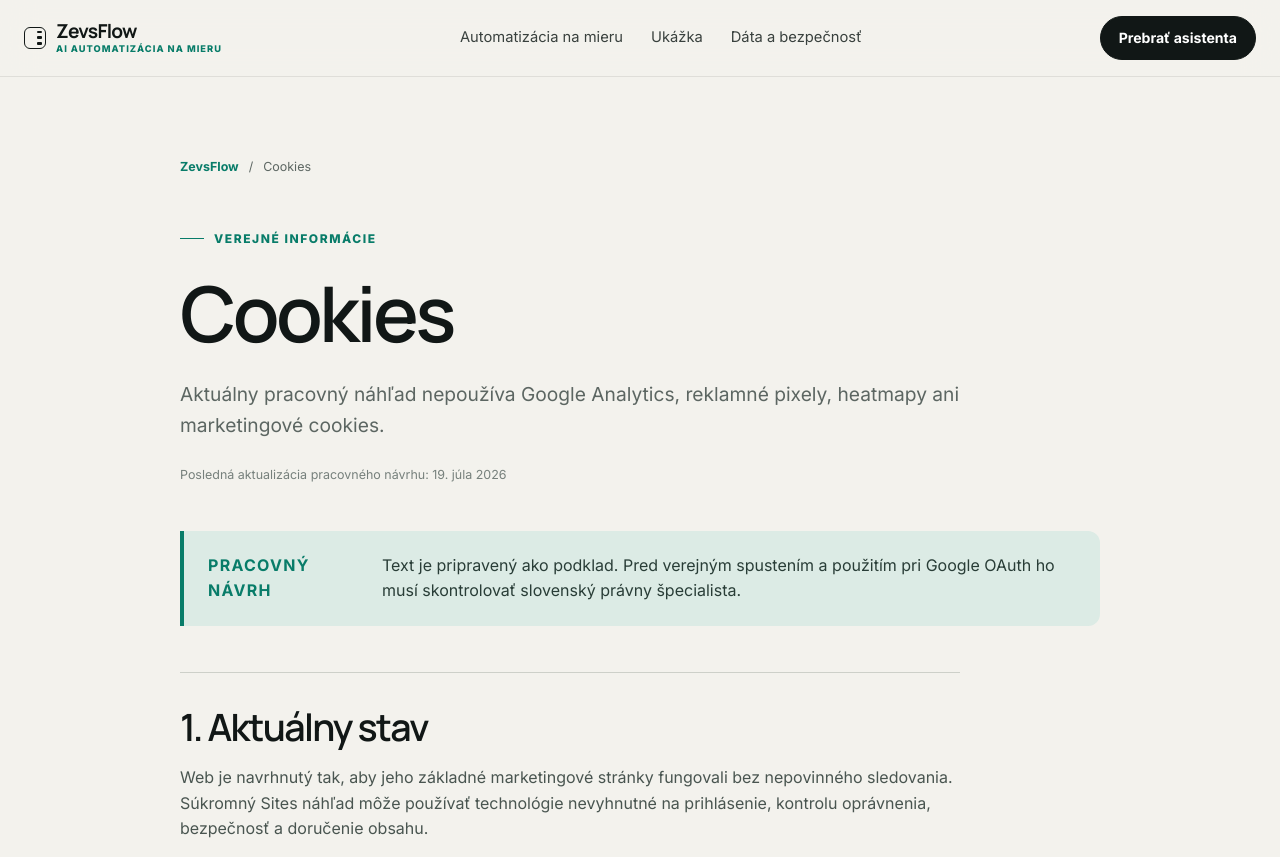
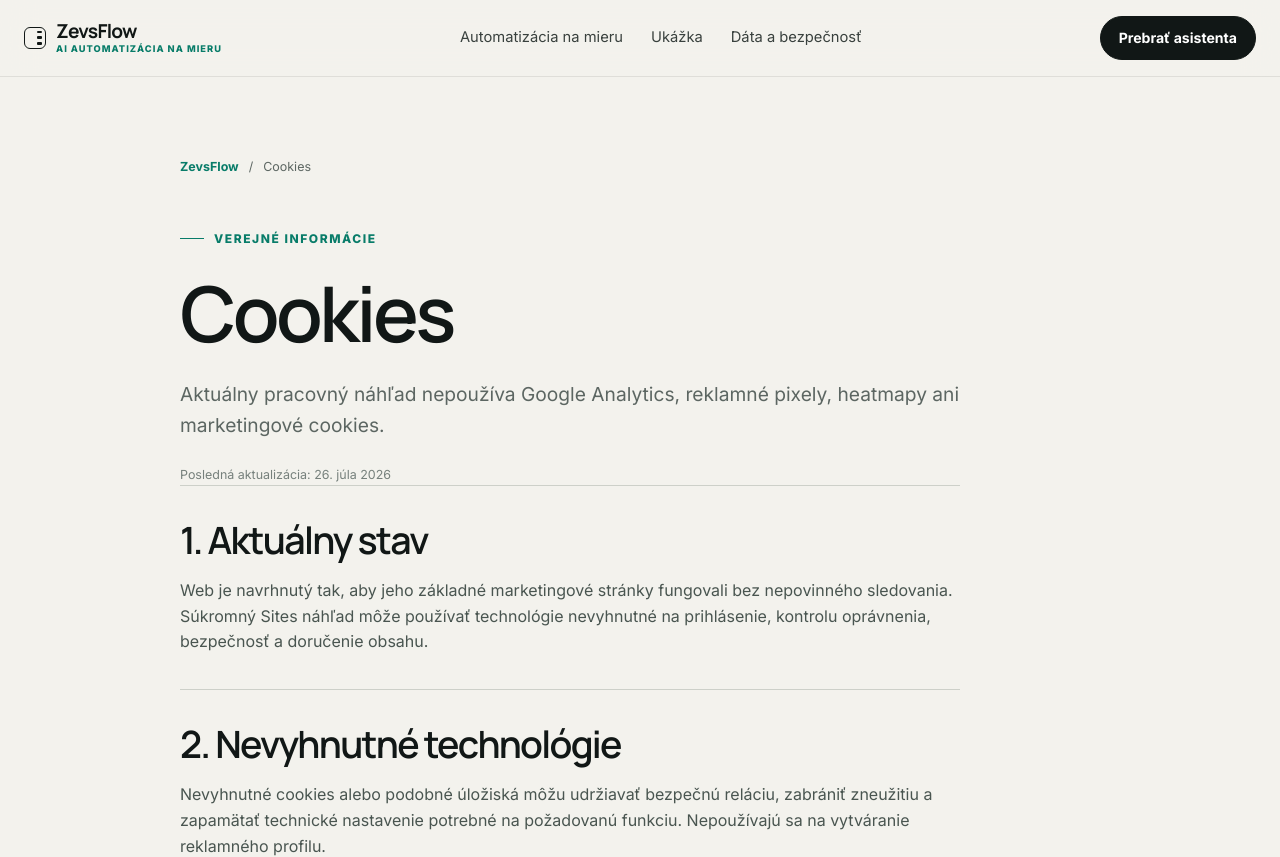
Before and after one commit to Mykh-Ai/zevsflow-site, a Next.js app: page /cookies in a window 1280 px wide. Shown: the top 857 px of the page. Built offline with nearby package versions, Linux system fonts and the light colour scheme.

Commit message:
Remove internal draft notice from public pages

```diff
--- a/app/page-elements.tsx
+++ b/app/page-elements.tsx
@@ -12,15 +12,6 @@ export function PageHero({ eyebrow, title, lead }: { eyebrow: string; title: str
   );
 }
 
-export function DraftNotice({ children }: { children?: React.ReactNode }) {
-  return (
-    <aside className="draft-notice" aria-label="Stav dokumentu">
-      <strong>Pracovný návrh</strong>
-      <p>{children ?? "Text je pripravený ako podklad. Pred verejným spustením a použitím pri Google OAuth ho musí skontrolovať slovenský právny špecialista."}</p>
-    </aside>
-  );
-}
-
 export function LegalLayout({ title, intro, children }: { title: string; intro: string; children: React.ReactNode }) {
   return (
     <main id="main">
@@ -30,8 +21,7 @@ export function LegalLayout({ title, intro, children }: { title: string; intro:
           <p className="eyebrow"><span /> Verejné informácie</p>
           <h1>{title}</h1>
           <p className="legal-intro">{intro}</p>
-          <p className="updated">Posledná aktualizácia pracovného návrhu: 19. júla 2026</p>
-          <DraftNotice />
+          <p className="updated">Posledná aktualizácia: 26. júla 2026</p>
           <div className="legal-content">{children}</div>
         </article>
       </section>
```
